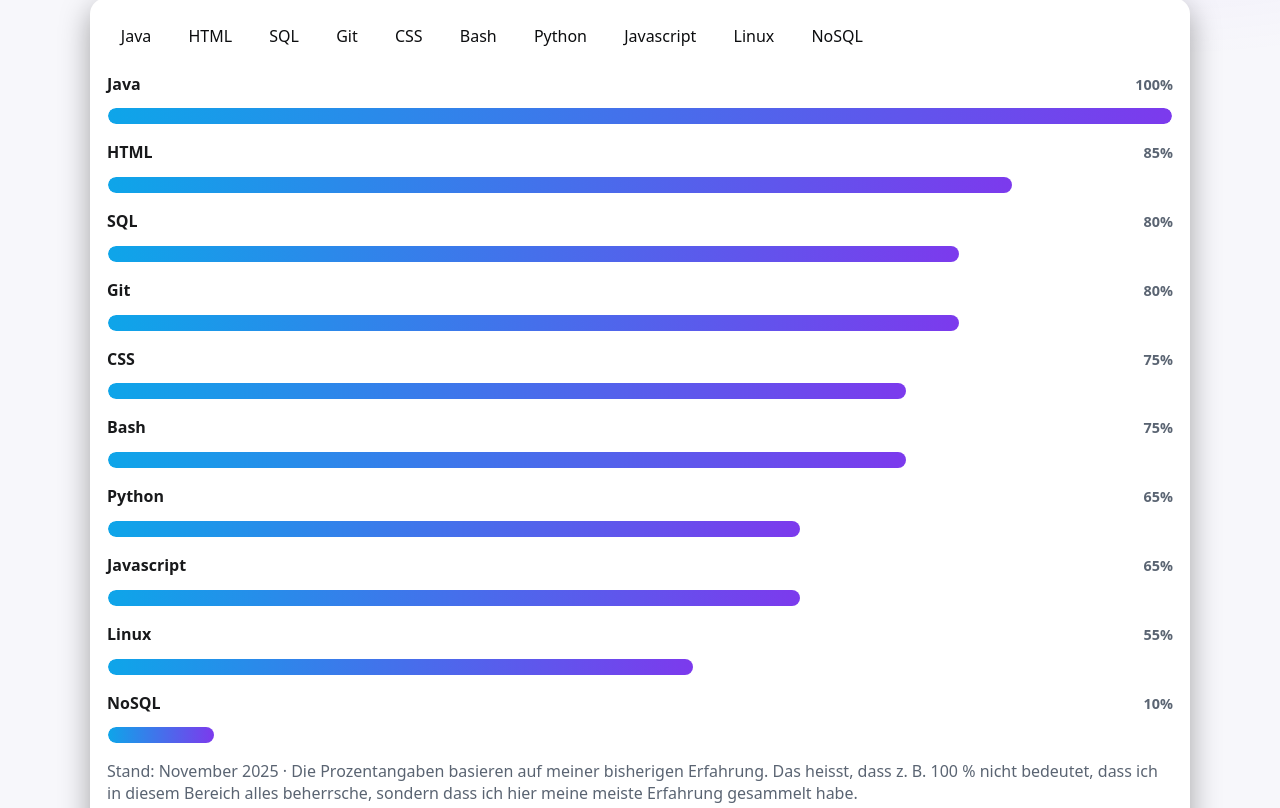
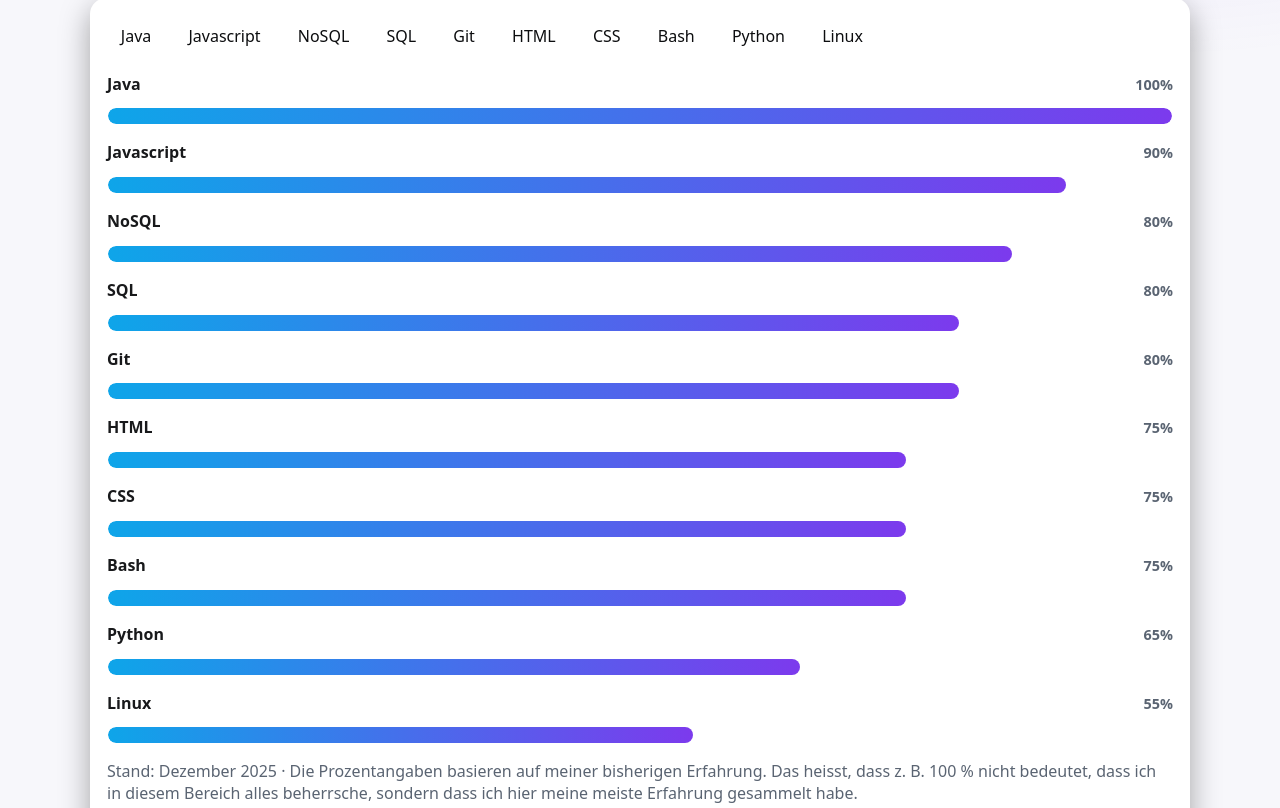
Before and after one commit to FionnLaesser/Fionn-laesser, a plain HTML site: page skills.html in a window 1280 px wide. Shown: the part 217-1025 px from the top of the page. Drawn offline with Linux system fonts and the light colour scheme.

Commit message:
Änderungen Skills und Projekt Bilder in neuem TAB öffnen

```diff
--- a/skills.html
+++ b/skills.html
@@ -49,15 +49,15 @@
 
     /* --- Levels passen jetzt zu den angezeigten Werten --- */
     .java   { --level: 100%; }
-    .html   { --level: 85%; }
+    .html   { --level: 75%; }
     .sql    { --level: 80%; }
     .git    { --level: 80%; }
     .css    { --level: 75%; }
     .bash   { --level: 75%; }
     .python { --level: 65%; }
-    .javascript { --level: 65%; }
+    .javascript { --level: 90%; }
     .linux  { --level: 55%; }
-    .nosql  { --level: 10%;  }
+    .nosql  { --level: 85%;  }
 
     /* Animation nach Laden */
     body.loaded .bar-fill { width: var(--level); }
@@ -103,15 +103,15 @@
 
         <div class="skills">
           <span class="skill">Java</span>
-          <span class="skill">HTML</span>
+          <span class="skill">Javascript</span>
+          <span class="skill">NoSQL</span>
           <span class="skill">SQL</span>
           <span class="skill">Git</span>
+          <span class="skill">HTML</span>
           <span class="skill">CSS</span>
           <span class="skill">Bash</span>
           <span class="skill">Python</span>
-          <span class="skill">Javascript</span>
           <span class="skill">Linux</span>
-          <span class="skill">NoSQL</span>
         </div>
         <div>
         <div class="skillbars">
@@ -125,18 +125,27 @@
               <div class="bar-fill java" aria-hidden="true"></div>
             </div>
           </div>
-
-          <!-- HTML -->
+          <!-- Javascript -->
           <div class="skillbar">
             <div class="label">
-              <span class="name">HTML</span>
-              <span class="value">85%</span>
+              <span class="name">Javascript</span>
+              <span class="value">90%</span>
             </div>
             <div class="bar">
-              <div class="bar-fill html" aria-hidden="true"></div>
+              <div class="bar-fill javascript" aria-hidden="true"></div>
             </div>
           </div>
 
+                  <!-- NoSQL -->
+          <div class="skillbar">
+            <div class="label">
+              <span class="name">NoSQL</span>
+              <span class="value">80%</span>
+            </div>
+            <div class="bar">
+            <div class="bar-fill nosql" aria-hidden="true"></div>
+            </div>
+          </div>
           <!-- SQL -->
           <div class="skillbar">
             <div class="label">
@@ -158,7 +167,16 @@
               <div class="bar-fill git" aria-hidden="true"></div>
             </div>
           </div>
-
+<!-- HTML -->
+          <div class="skillbar">
+            <div class="label">
+              <span class="name">HTML</span>
+              <span class="value">75%</span>
+            </div>
+            <div class="bar">
+              <div class="bar-fill html" aria-hidden="true"></div>
+            </div>
+          </div>
           <!-- CSS -->
           <div class="skillbar">
             <div class="label">
@@ -191,16 +209,6 @@
               <div class="bar-fill python" aria-hidden="true"></div>
             </div>
           </div>
-          <!-- Javascript -->
-          <div class="skillbar">
-            <div class="label">
-              <span class="name">Javascript</span>
-              <span class="value">65%</span>
-            </div>
-            <div class="bar">
-              <div class="bar-fill javascript" aria-hidden="true"></div>
-            </div>
-          </div>
 
           <!-- Linux -->
           <div class="skillbar">
@@ -213,22 +221,12 @@
             </div>
           </div>
         </div>
-                  <!-- NoSQL -->
-          <div class="skillbar">
-            <div class="label">
-              <span class="name">NoSQL</span>
-              <span class="value">10%</span>
-            </div>
-            <div class="bar">
-            <div class="bar-fill nosql" aria-hidden="true"></div>
-            </div>
-          </div>
         <div>
         </div>
         </div>
         <!-- Hinweis zu Stand & Prozentbasis -->
         <p class="muted note">
-          Stand: November 2025 · Die Prozentangaben basieren auf meiner bisherigen Erfahrung.
+          Stand: Dezember 2025 · Die Prozentangaben basieren auf meiner bisherigen Erfahrung.
           Das heisst, dass z. B. 100 % nicht bedeutet, dass ich in diesem Bereich alles beherrsche,
           sondern dass ich hier meine meiste Erfahrung gesammelt habe.
         </p>
```
Also changed, not shown: projekte.html (+4 -4 lines).
